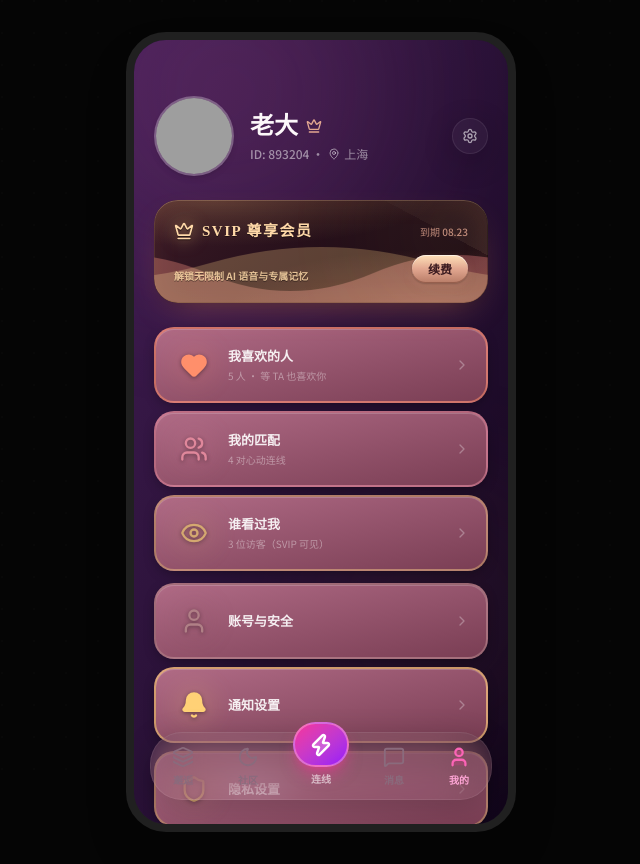
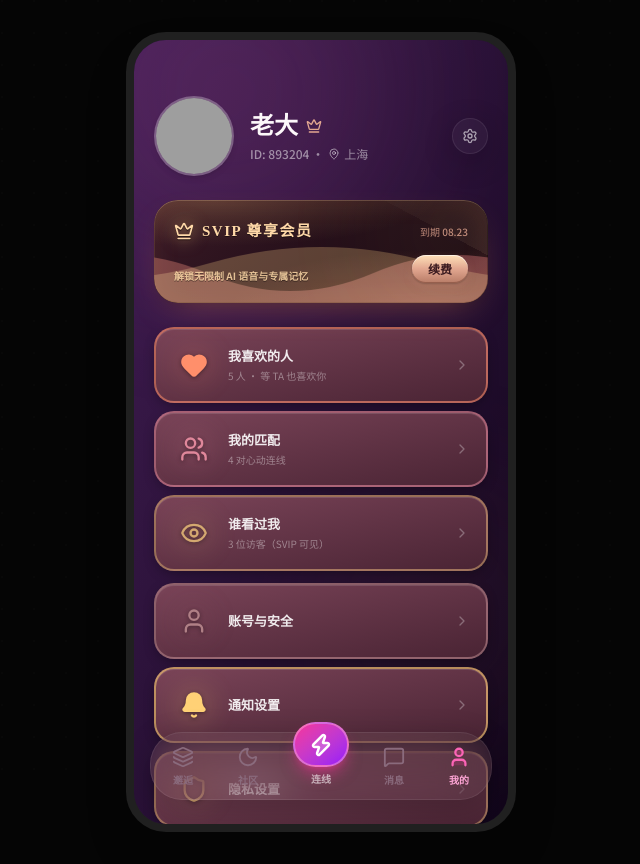
Before and after one commit to haoqimao2312-debug/1, a Next.js app: page /me in a window 1280 px wide. Shown: the whole page, without its empty margins (319-959 px from the left). Built offline with nearby package versions, Linux system fonts and the light colour scheme; grey boxes are pictures that could not be loaded.

Commit message:
style(me): dim settings row pink fill ~30% darker
填充：浅粉 (#b06b86 → #7a3e54) → 暗调玫瑰木 (#7a4458 → #4a2434)
顶部高光 18% → 12% 收回亮度

依然是粉色调，但整体更沉稳、不再刺眼。

```diff
--- a/app/page.tsx
+++ b/app/page.tsx
@@ -1498,7 +1498,7 @@ const SettingsRow = ({ icon, title, desc, onClick, danger, chevron = true, right
     <button
       onClick={onClick ? handleClick : undefined}
       style={style ? { borderColor: style.border } : undefined}
-      className="w-full flex items-center gap-3 px-4 py-3.5 rounded-[20px] bg-gradient-to-br from-[#b06b86] to-[#7a3e54] border-2 border-[#7a4f9a]/35 active:scale-[0.99] active:brightness-110 transition-all shadow-[inset_0_1px_0_rgba(255,255,255,0.18),0_4px_14px_-4px_rgba(0,0,0,0.45)]"
+      className="w-full flex items-center gap-3 px-4 py-3.5 rounded-[20px] bg-gradient-to-br from-[#7a4458] to-[#4a2434] border-2 border-[#7a4f9a]/35 active:scale-[0.99] active:brightness-110 transition-all shadow-[inset_0_1px_0_rgba(255,255,255,0.12),0_4px_14px_-4px_rgba(0,0,0,0.45)]"
     >
       {icon && (
         <div className="relative flex-shrink-0 w-11 h-11 flex items-center justify-center">
```
